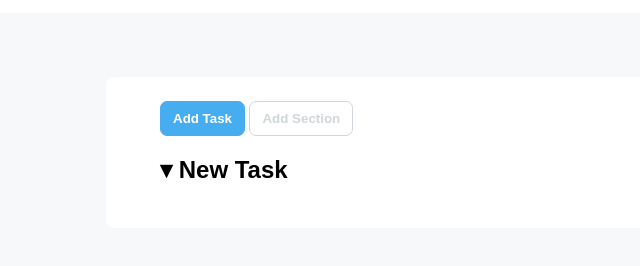
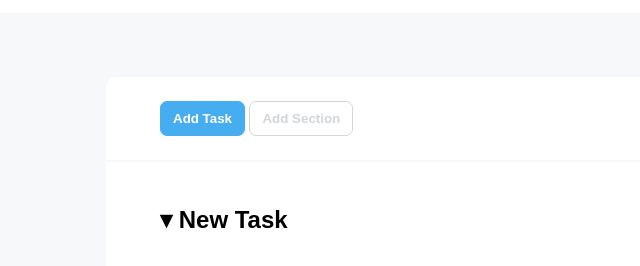
Before and after one commit to Michecosa/html-css-toboolist, a plain HTML site: page index.html in a window 1280 px wide. Shown: the part 74-340 px from the top of the page, without its empty margins (0-640 px from the left). Drawn offline with Linux system fonts and the light colour scheme.

Commit message:
Separate button section and tasks section

```diff
--- a/assets/styles/style.css
+++ b/assets/styles/style.css
@@ -23,6 +23,7 @@ header {
   background-color: white;
   text-align: middle;
   padding-block: 1rem;
+  margin-bottom: 4rem;
 }
 
 header img,
@@ -40,14 +41,24 @@ header h1 {
   margin: 0;
 }
 
-main {
+#section-1,
+#section-2 {
   background-color: white;
-  border-radius: 8px;
   width: 75%;
-  margin: 0 auto;
-  margin-top: 4rem;
+  margin: auto;
   padding-inline: 3.4rem;
   padding-block: 1.5rem;
+  margin-bottom: 2px;
+}
+
+#section-1 {
+  border-start-start-radius: 10px;
+  border-start-end-radius: 10px;
+}
+
+#section-2 {
+  border-end-start-radius: 10px;
+  border-end-end-radius: 10px;
 }
 
 .button-add-task,
--- a/index.html
+++ b/index.html
@@ -14,21 +14,21 @@
   </header>
 
   <main>
-    <div>
+    <div id="section-1">
       <button class="button-add-task">Add Task</button>
       <button class="button-add-section">Add Section</button>
     </div>
 
+    <div id="section-2">
       <!-- New Task -->
       <section class="task-session">
         <h1>&#9662; New Task</h1>
       </section>
-
       <!-- Today -->
       <section class="task-session"></section>
-
       <!-- Upcoming -->
       <section class="task-session"></section>
+    </div>
 
   </main>
   <footer></footer>
```
Lines whose indentation alone changed are shown as unchanged.
